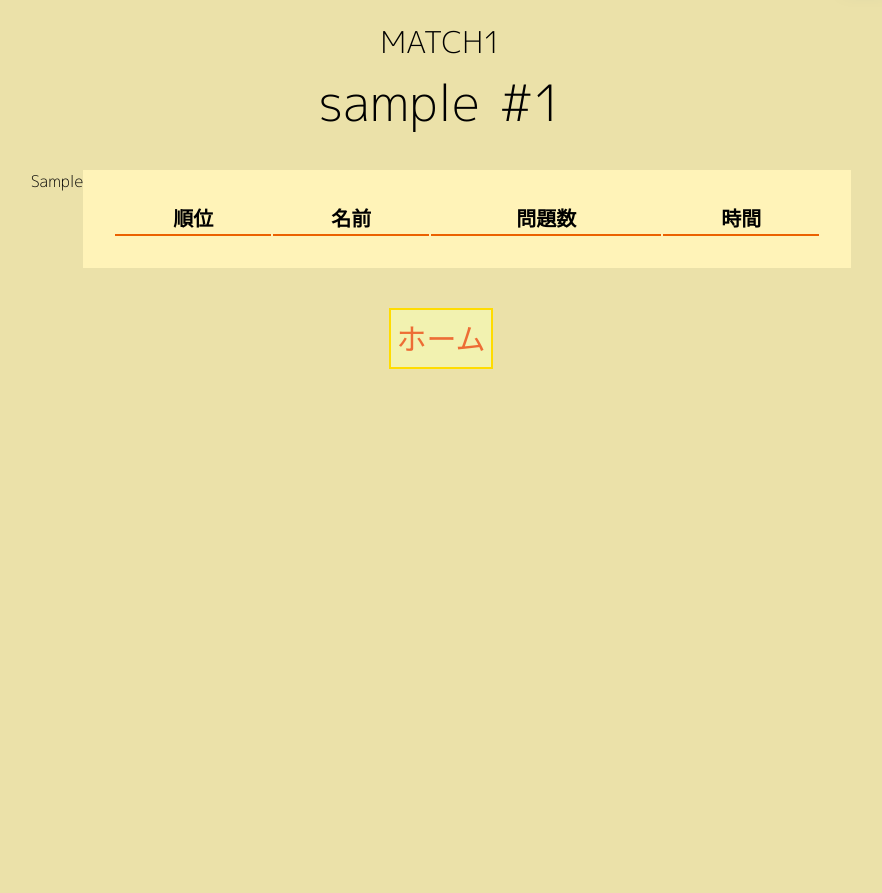
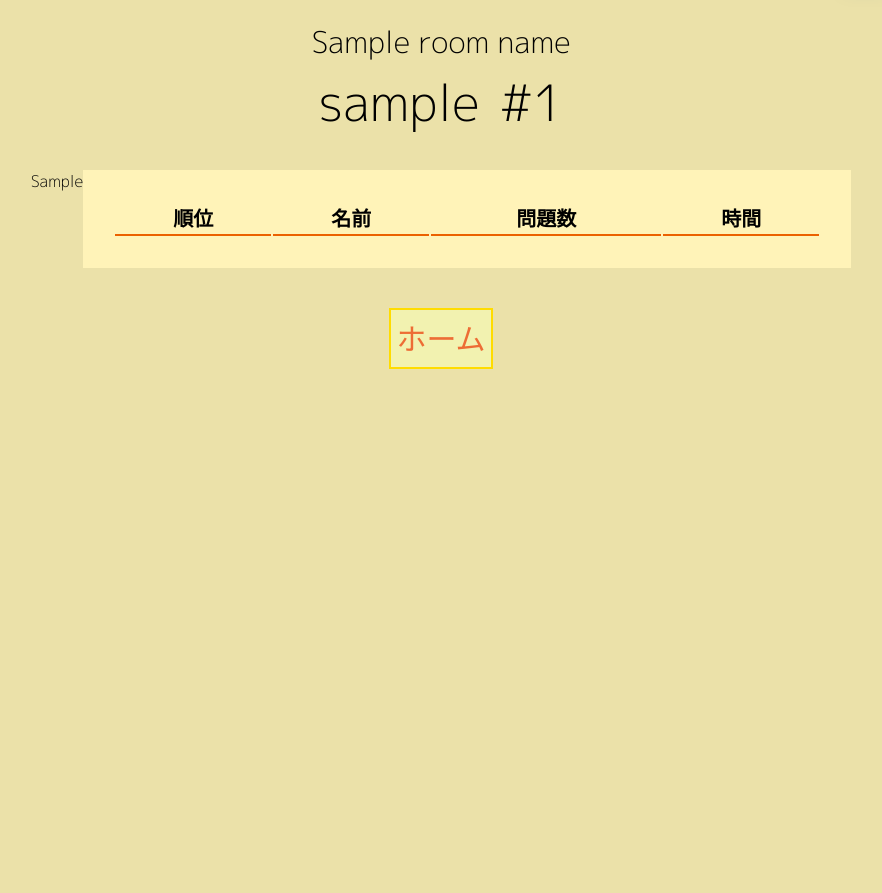
Before and after one commit to yamabato/Programma, a Flask app: template templates/match_result.html in a window 1280 px wide. Shown: the part 50-943 px from the top of the page, without its empty margins (219-1101 px from the left). Run offline with Flask 3, Linux system fonts and the light colour scheme; the template is opened without the code that fills it: most values are stand-ins (such as "Sample title", 1, 10 or a date in 2020); lists and menus that the app fills with data are empty; some web fonts are replaced.

Commit message:
fix: show the room name on match result page

```diff
--- a/main.py
+++ b/main.py
@@ -290,10 +290,10 @@ def result_page():
         if ok:
             match_id = request.args.get("id", "")
             match_key = request.args.get("key", "")
-            ok, ranking_html, nickname, rank = generate_ranking_html(match_id, match_key, username)
+            ok, ranking_html, room_name, nickname, rank = generate_ranking_html(match_id, match_key, username)
             if ok:
                 return render_template("match_result.html", header_type="match", title="対戦結果",
-                        username=username, ranking_html=ranking_html, nickname=nickname, rank=rank)
+                        username=username, room_name=room_name, ranking_html=ranking_html, nickname=nickname, rank=rank)
 
             return redirect(url_for("enter_page"))
         else:
--- a/match.py
+++ b/match.py
@@ -379,7 +379,7 @@ def format_timestamp(timestamp):
     return f"{hour:02}時間{minute:02}分{second:02}秒"
 
 def generate_ranking_html(match_id, match_key, username, for_match=False):
-    if not check_match_key(match_id, match_key): return False, "", "", -1
+    if not check_match_key(match_id, match_key): return False, "", "", "", -1
 
     html = ""
 
@@ -390,6 +390,9 @@ def generate_ranking_html(match_id, match_key, username, for_match=False):
     clear_time_data = match_data["clear_time"]
     surrender_data = match_data["surrender"]
     participants = match_data["participants"]
+
+    room_setting = match_data["room_setting"]
+    room_name = room_setting["room_name"]
 
     user_nickname = ""
     user_rank = ""
@@ -431,7 +434,7 @@ def generate_ranking_html(match_id, match_key, username, for_match=False):
             user_nickname = nickname
             user_rank = rank
 
-    return True, html, user_nickname, user_rank
+    return True, html, room_name, user_nickname, user_rank
 
 def get_room_info(match_id, match_key):
     if not check_match_key(match_id, match_key): return {"ok": False}
--- a/matchs/EVFMM.json
+++ b/matchs/EVFMM.json
@@ -1 +1 @@
-{"room_setting": {"type": "inf", "hour": 0, "minute": 0, "count": 0, "participation_type": "individual", "level": [1], "organizer": "user", "room_name": "room", "room_password": "b109f3bbbc244eb82441917ed06d618b9008dd09b3befd1b5e07394c706a8bb980b1d7785e5976ec049b46df5f1326af5a2ea6d103fd07c95385ffab0cacbc86", "organizer_nickname": "name"}, "participants": {"user": ["name", "name"]}, "problems": ["L1_0002", "L1_0001"], "username": {"user": "name"}, "status": 1, "seed": 1693491306.651689, "start": 1693491318.733158, "solved": {"user": [1693491349.219447]}, "displayed": {"L1_0001": 0, "L1_0002": 0}, "problem_number": {"user": 1}, "surrender": {"user": false}, "ending_time": -1, "clear_time": {"user": Infinity}}
+{"room_setting": {"type": "inf", "hour": 0, "minute": 0, "count": 0, "participation_type": "individual", "level": [1], "organizer": "user", "room_name": "room", "room_password": "b109f3bbbc244eb82441917ed06d618b9008dd09b3befd1b5e07394c706a8bb980b1d7785e5976ec049b46df5f1326af5a2ea6d103fd07c95385ffab0cacbc86", "organizer_nickname": "name"}, "participants": {"user": ["name", "name"]}, "problems": ["L1_0002", "L1_0001"], "username": {"user": "name"}, "status": 1, "seed": 1693491306.651689, "start": 1693491318.733158, "solved": {"user": [1693491349.219447]}, "displayed": {"L1_0001": 0, "L1_0002": 0}, "problem_number": {"user": 1}, "surrender": {"user": true}, "ending_time": -1, "clear_time": {"user": Infinity}}
--- a/stylesheets/match_page.css
+++ b/stylesheets/match_page.css
@@ -199,7 +199,9 @@
     margin-bottom: 10px;
 }
 .problem-text.subscript{
-    font-size: 10px;
+    font-size: 13px;
+    display: inline;
+    margin-left: 3px;
 }
 .problem-code{
     display: inline;
--- a/templates/match_result.html
+++ b/templates/match_result.html
@@ -2,7 +2,7 @@
 
 {% block content %}
 <div id="result-main">
-    <div id="match-name">MATCH1</div>
+    <div id="match-name">{{ room_name }}</div>
 
     <div id="match-user-rank">
         <div id="match-username">{{ nickname }}</div>
@@ -18,45 +18,6 @@
                 <th class="match-ranking-table-th">時間</th>
             </tr>
             {{ ranking_html | safe}}
-            <!--
-
-            <tr class="match-ranking-table-row">
-                <td class="match-ranking-table-td rank1">#1</td>
-                <td class="match-ranking-table-td rank1">Taro</td>
-                <td class="match-ranking-table-td rank1">50</td>
-                <td class="match-ranking-table-td rank1">2:00:10</td>
-            </tr>
-            <tr class="match-ranking-table-row">
-                <td class="match-ranking-table-td rank2">#2</td>
-                <td class="match-ranking-table-td rank2">Jiro</td>
-                <td class="match-ranking-table-td rank2">23</td>
-                <td class="match-ranking-table-td rank2">2:00:10</td>
-            </tr>
-            <tr class="match-ranking-table-row">
-                <td class="match-ranking-table-td rank3">#3</td>
-                <td class="match-ranking-table-td rank3">Saburo</td>
-                <td class="match-ranking-table-td rank3">12</td>
-                <td class="match-ranking-table-td rank3">2:00:10</td>
-            </tr>
-            <tr class="match-ranking-table-row surrender">
-                <td class="match-ranking-table-td">#4</td>
-                <td class="match-ranking-table-td">Siro</td>
-                <td class="match-ranking-table-td">5</td>
-                <td class="match-ranking-table-td">2:00:10</td>
-            </tr>
-            <tr class="match-ranking-table-row">
-                <td class="match-ranking-table-td">(#5)</td>
-                <td class="match-ranking-table-td">Garo</td>
-                <td class="match-ranking-table-td">3</td>
-                <td class="match-ranking-table-td">2:00:10</td>
-            </tr>
-            <tr class="match-ranking-table-row">
-                <td class="match-ranking-table-td">#6</td>
-                <td class="match-ranking-table-td">RokuRo</td>
-                <td class="match-ranking-table-td">1</td>
-                <td class="match-ranking-table-td">2:00:10</td>
-            </tr>
-            -->
         </table>
     </div>
 
```
Also changed, not shown: problems/L2_0001.html (+14 -1 lines).
